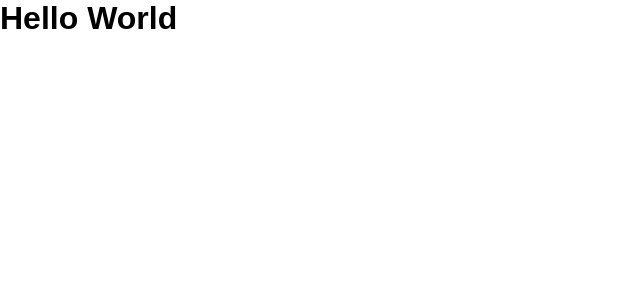
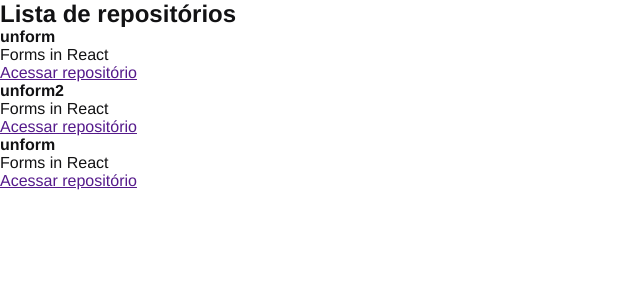
Before and after one commit to DiogenesRychlewski/Ignite-Project-GitHub-Explorer, a React app: page / in a window 1280 px wide. Shown: the top 300 px of the page, without its empty margins (0-640 px from the left). Built offline with nearby package versions, Linux system fonts and the light colour scheme.

Commit message:
Primeiro componente React

```diff
--- a/src/App.jsx
+++ b/src/App.jsx
@@ -1,5 +1,6 @@
 import './styles/global.scss';
+import { RepositoryList } from './components/RepositoryList';
 
 export function App() {
-    return <h1>Hello World</h1>
+    return <RepositoryList />
 }
--- /dev/null
+++ b/src/components/RepositoryList.jsx
@@ -0,0 +1,32 @@
+const repositoryName = "unform2"
+
+export function RepositoryList(){
+    return(
+        <section className="repository-list">
+            <h1>Lista de repositórios</h1>
+
+            <ul>
+                <li>
+                    <strong>unform</strong>
+                    <p>Forms in React</p>
+
+                    <a href="">Acessar repositório</a>
+                </li>
+
+                <li>
+                    <strong>{repositoryName}</strong>
+                    <p>Forms in React</p>
+
+                    <a href="">Acessar repositório</a>
+                </li>
+
+                <li>
+                    <strong>unform</strong>
+                    <p>Forms in React</p>
+
+                    <a href="">Acessar repositório</a>
+                </li>
+            </ul>
+        </section>
+    );
+}
--- a/src/styles/global.scss
+++ b/src/styles/global.scss
@@ -5,6 +5,6 @@
 }
 
 body{
-    font-family: Arial, Helvetica, sans-serif;
-    background: white;
+    font: 16px "Helvetica Neue",Arial,sans-serif;
+    color: #121214;
 }
```
